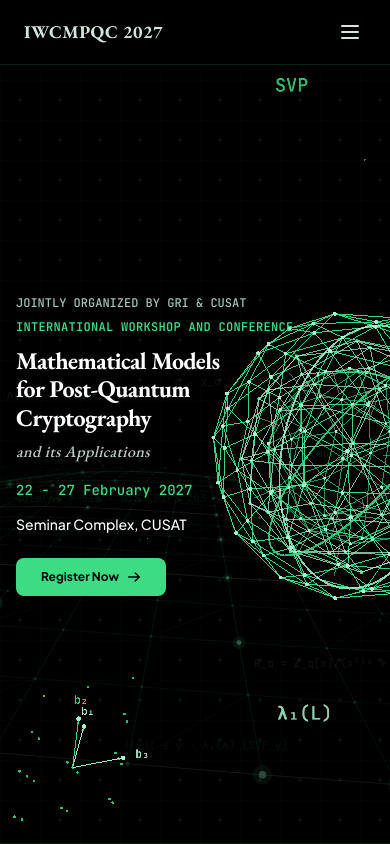
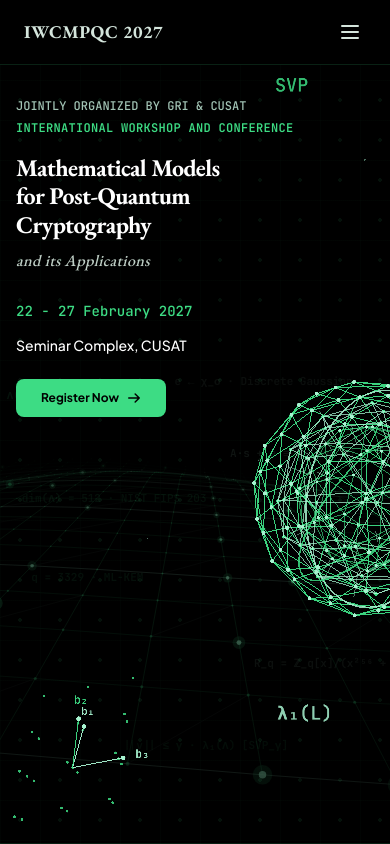
Before and after one commit to LayanaVM/mathcon, a Next.js app: page / in a window 390 px wide. Shown: the top 844 px of the page. Built offline with nearby package versions, Linux system fonts and the light colour scheme.

Commit message:
style: adjust hero section layout and mobile lattice orb positioning

```diff
--- a/app/page.tsx
+++ b/app/page.tsx
@@ -74,7 +74,7 @@ export default function Home() {
       {/* ========================================== */}
       {/* 1. HERO SECTION                            */}
       {/* ========================================== */}
-      <section className="relative lattice-pattern text-brand-cream overflow-hidden pt-20 sm:pt-32 lg:pt-36 pb-8 sm:pb-32 lg:pb-32 border-b border-[#3ddc84]/15 min-h-[100dvh] sm:min-h-[96vh] flex items-center justify-center" id="hero">
+      <section className="relative lattice-pattern text-brand-cream overflow-hidden pt-[98px] sm:pt-32 lg:pt-36 pb-8 sm:pb-32 lg:pb-32 border-b border-[#3ddc84]/15 min-h-[100dvh] sm:min-h-[96vh] flex flex-col justify-start sm:justify-center items-start sm:items-center" id="hero">
         {/* Lattice Orb 3D WebGL Visualization */}
         <LatticeOrb />
 
@@ -84,17 +84,17 @@ export default function Home() {
         <div className="max-w-7xl mx-auto px-4 sm:px-6 lg:px-8 relative z-10 w-full" id="hero-container">
           <div className="max-w-5xl mx-auto text-left sm:text-center flex flex-col items-start sm:items-center">
             {/* Jointly Organized above International Workshop and Conference */}
-            <div className="text-xs sm:text-sm font-mono uppercase tracking-normal sm:tracking-[0.2em] text-[#a2c4b5] mb-2 sm:mb-2.5 font-medium text-left sm:text-center">
+            <div className="text-xs sm:text-sm font-mono uppercase tracking-normal sm:tracking-[0.2em] text-[#a2c4b5] mb-1.5 sm:mb-2.5 font-medium text-left sm:text-center">
               Jointly Organized by GRI &amp; CUSAT
             </div>
 
             {/* Small uppercase label above - Bolder */}
-            <span className="text-xs sm:text-sm md:text-base font-mono uppercase tracking-wide sm:tracking-[0.25em] text-[#3ddc84] font-extrabold block mb-3 sm:mb-4 text-left sm:text-center">
+            <span className="text-xs sm:text-sm md:text-base font-mono uppercase tracking-wide sm:tracking-[0.25em] text-[#3ddc84] font-extrabold block mb-[18px] sm:mb-4 text-left sm:text-center">
               International Workshop and Conference
             </span>
 
             {/* Main Title - Mobile: intentional 3 lines left-aligned beside the lattice ball; Desktop: original 2 lines centered */}
-            <h1 className="font-serif text-2xl xs:text-3xl sm:text-5xl lg:text-6xl font-bold tracking-tight text-white mb-2 leading-[1.18] text-left sm:text-center max-w-[72%] sm:max-w-4xl">
+            <h1 className="font-serif text-2xl xs:text-3xl sm:text-5xl lg:text-6xl font-bold tracking-tight text-white mb-2.5 sm:mb-3 leading-[1.18] text-left sm:text-center max-w-full sm:max-w-4xl">
               <span className="sm:hidden block">Mathematical Models</span>
               <span className="sm:hidden block">for Post-Quantum</span>
               <span className="sm:hidden block text-white">Cryptography</span>
@@ -104,7 +104,7 @@ export default function Home() {
             </h1>
 
             {/* Subtitle - Deliberate line directly underneath in italic */}
-            <p className="font-serif text-base sm:text-2xl lg:text-3xl text-[#d4e5dc]/90 font-medium italic tracking-wide text-left sm:text-center mb-4 sm:mb-6">
+            <p className="font-serif text-base sm:text-2xl lg:text-3xl text-[#d4e5dc]/90 font-medium italic tracking-wide text-left sm:text-center mb-7 sm:mb-6">
               and its Applications
             </p>
 
--- a/components/LatticeOrb.tsx
+++ b/components/LatticeOrb.tsx
@@ -731,13 +731,13 @@ const LatticeOrb: React.FC<LatticeOrbProps> = ({ className = '', enableInteracti
 
         if (isMobileLayout) {
           // Mobile view:
-          // The globe is in the right middle side (peeking from the right edge so it doesn't touch text, lower down)
+          // The globe is positioned lower and toward the right edge, scaled down slightly
           orb1.rig.visible = false;
           orb2.rig.visible = true;
-          orb2.rig.position.set(halfW * 0.82, -halfH * 0.08, 0);
-          orb2.rig.scale.setScalar(0.68);
+          orb2.rig.position.set(halfW * 0.90, -halfH * 0.18, 0);
+          orb2.rig.scale.setScalar(0.56);
 
-          scatterLabel.position.set(halfW * 0.82, -halfH * 0.55, 0.5);
+          scatterLabel.position.set(halfW * 0.88, -halfH * 0.60, 0.5);
           cornerLattice.position.set(-halfW * 0.65, -halfH * 0.85, -0.3);
         } else {
           // Other views (desktop / tablet):
```
